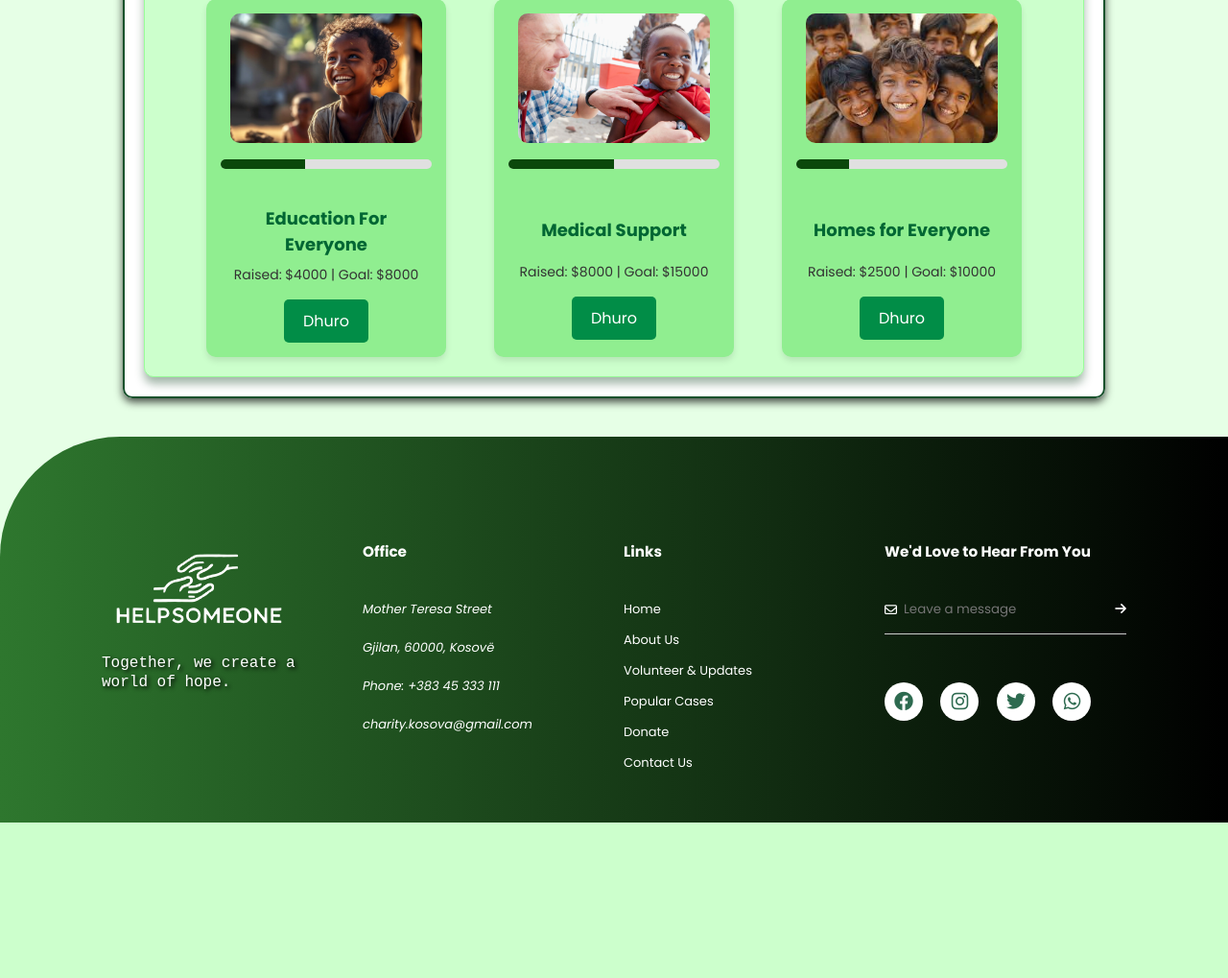
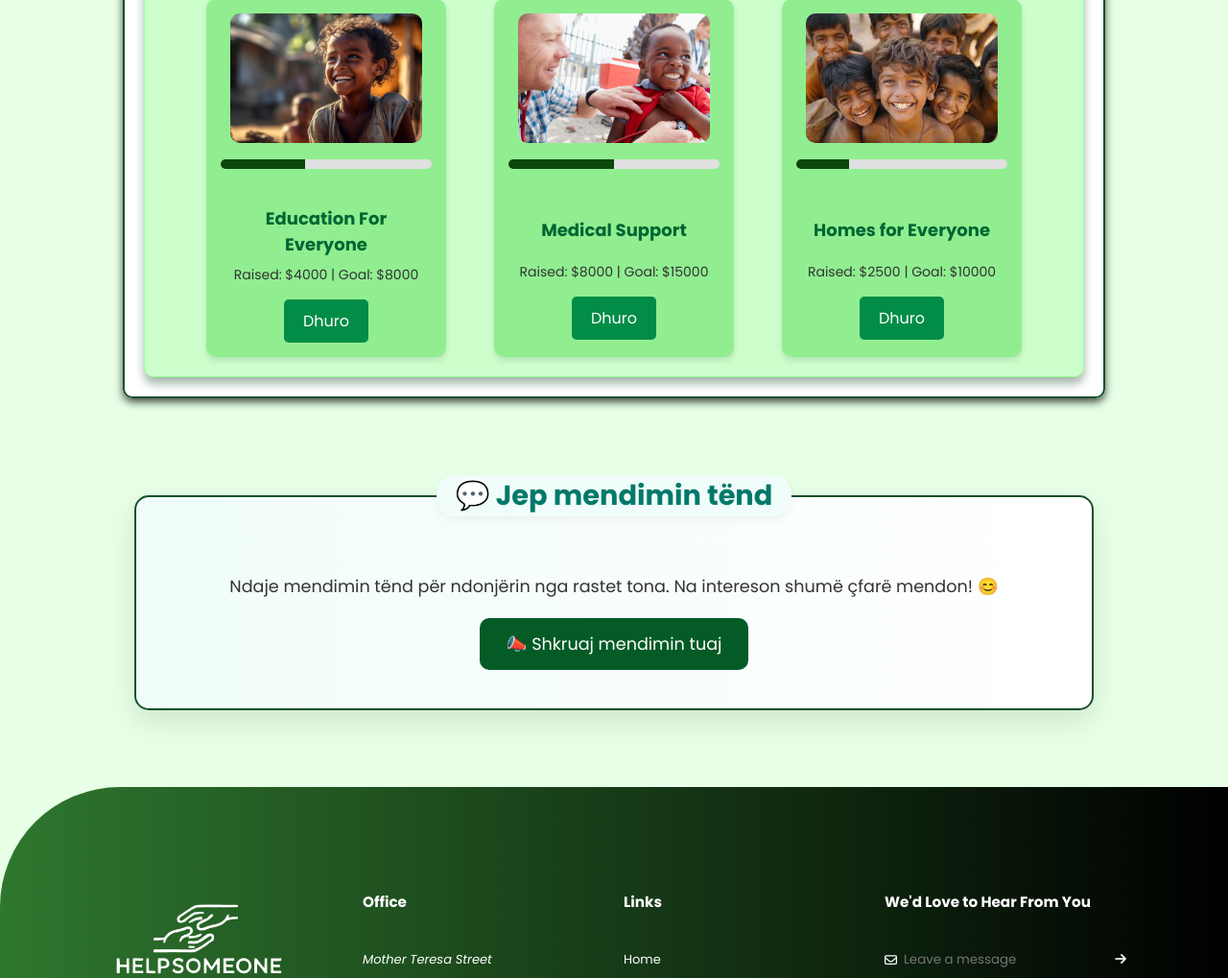
Before and after one commit to elejerlija/UEB25_Gr6, a PHP site: page /popular.php in a window 1280 px wide. Shown: the part 1778-2797 px from the top of the page at 96% size. Before the commit the page ends 2635 px from the top, so only its background shows below. Run offline with PHP 8.4, Linux system fonts and the light colour scheme.

Commit message:
Krijimi I Comment Section ne Popular Cases dhe Perdorimi i RegEx

```diff
--- a/popular.php
+++ b/popular.php
@@ -56,6 +56,32 @@ $cases = [
 ];
 ?>
 
+<?php
+session_start();
+$success = "";
+$error = "";
+
+if (isset($_POST['submit-general-comment'])) {
+    $name = trim($_POST['name']);
+    $surname = trim($_POST['surname']);
+    $email = trim($_POST['email']);
+    $comment = trim($_POST['comment']);
+    $selected_case = trim($_POST['selected_case']);
+
+    if (!preg_match("/^[a-zA-Z\s]+$/", $name)) {
+        $error = "Emri duhet të përmbajë vetëm shkronja.";
+    } elseif (!preg_match("/^[a-zA-Z\s]+$/", $surname)) {
+        $error = "Mbiemri duhet të përmbajë vetëm shkronja.";
+    } elseif (strlen($comment) < 5) {
+        $error = "Komenti është shumë i shkurtër.";
+    } else {
+        $success = "Faleminderit për mendimin tuaj për rastin: $selected_case!";
+    }
+}
+?>
+
+
+
 
 <!DOCTYPE html>
 <html lang="en">
@@ -81,7 +107,129 @@ $cases = [
         a.visited {
             color: rgb(9, 161, 148);
         }
-    </style>
+
+.comment-fieldset {
+  border: 4px solidrgb(17, 105, 61);
+  border-radius: 15px;
+  padding: 40px;
+  margin: 80px auto;
+  max-width: 1000px;
+  background: linear-gradient(to right, #f0fdfa, #ffffff);
+  box-shadow: 0 12px 30px rgba(0,0,0,0.1);
+  position: relative;
+  text-align: center;
+}
+
+.comment-fieldset legend {
+  font-size: 1.8em;
+  font-weight: bold;
+  color: #00796b;
+  padding: 0 20px;
+  background-color: #f0fdfa;
+  border: 2px dashedrgb(16, 92, 37);
+  border-radius: 20px;
+  box-shadow: 0 4px 10px rgba(0,0,0,0.05);
+}
+
+.comment-intro {
+  font-size: 1.1em;
+  color: #333;
+  margin: 20px 0;
+}
+
+.toggle-comment-form {
+  background-color:rgb(5, 91, 38);
+  color: white;
+  padding: 14px 28px;
+  font-size: 1.1em;
+  border: none;
+  border-radius: 10px;
+  cursor: pointer;
+  transition: background 0.3s ease;
+}
+
+.toggle-comment-form:hover {
+  background-color: #00897b;
+}
+
+.public-comment-form {
+  margin-top: 30px;
+  display: none;
+  animation: fadeIn 0.4s ease forwards;
+}
+
+.public-comment-form.visible {
+  display: block;
+}
+
+@keyframes fadeIn {
+  from { opacity: 0; transform: translateY(15px); }
+  to { opacity: 1; transform: translateY(0); }
+}
+
+.public-comment-form form {
+  display: flex;
+  flex-direction: column;
+  align-items: center;
+  gap: 16px;
+  margin-top: 20px;
+}
+
+.public-comment-form .form-group {
+  display: flex;
+  gap: 10px;
+  flex-wrap: wrap;
+  width: 100%;
+  justify-content: center;
+}
+
+.public-comment-form input,
+.public-comment-form textarea,
+.public-comment-form select {
+  width: 80%;
+  max-width: 550px;
+  padding: 12px;
+  font-size: 1em;
+  border: 1px solid #ccc;
+  border-radius: 8px;
+  transition: border 0.2s ease;
+}
+
+.public-comment-form input:focus,
+.public-comment-form textarea:focus,
+.public-comment-form select:focus {
+  border-color:rgb(12, 92, 51);
+  outline: none;
+}
+
+.public-comment-form button[type="submit"] {
+  background-color:rgb(22, 90, 32);
+  color: white;
+  padding: 12px 35px;
+  font-size: 1em;
+  border: none;
+  border-radius: 10px;
+  cursor: pointer;
+  transition: background 0.3s ease;
+}
+
+.public-comment-form button[type="submit"]:hover {
+  background-color: #004d40;
+}
+
+.message {
+  font-weight: bold;
+  margin-bottom: 10px;
+  font-size: 1em;
+}
+.message.error {
+  color: #d63031;
+}
+.message.success {
+  color: #2ecc71;
+}
+</style>
+
 
 
 </head>
@@ -311,7 +459,8 @@ $cases = [
 
         </div>
 
-        <div id="modal-overlay"></div>
+<!-- Overlay -->
+<div id="modal-overlay"></div>
 
 
         <div id="modal4" class="modal">
@@ -396,6 +545,46 @@ $cases = [
             <a href="#" class="close-btn">Close</a>
         </div>
     </fieldset>
+
+<!-- SEKSIONI PËR KOMENTE PËRGJITHSHME (i veçantë me fieldset) -->
+<fieldset class="comment-fieldset">
+  <legend>💬 Jep mendimin tënd</legend>
+
+  <p class="comment-intro">
+    Ndaje mendimin tënd për ndonjërin nga rastet tona. Na intereson shumë çfarë mendon! 😊
+  </p>
+
+  <button onclick="togglePublicCommentForm()" class="toggle-comment-form">📣 Shkruaj mendimin tuaj</button>
+
+  <div id="public-comment-form" class="public-comment-form">
+    <?php if (!empty($error)) echo "<p class='message error'>$error</p>"; ?>
+    <?php if (!empty($success)) echo "<p class='message success'>$success</p>"; ?>
+
+    <form method="post" action="">
+      <div class="form-group">
+        <input type="text" name="name" placeholder="Emri" required>
+        <input type="text" name="surname" placeholder="Mbiemri" required>
+      </div>
+
+      <input type="email" name="email" placeholder="Email (opsional)">
+
+      <select name="selected_case" required>
+        <option value="">Zgjedh një rast...</option>
+        <option value="Help us to Send Food">Help us to Send Food</option>
+        <option value="Clothes For Everyone">Clothes For Everyone</option>
+        <option value="Water For All Children">Water For All Children</option>
+        <option value="Education For Everyone">Education For Everyone</option>
+        <option value="Medical Support">Medical Support</option>
+        <option value="Homes for Everyone">Homes for Everyone</option>
+      </select>
+
+      <textarea name="comment" rows="5" placeholder="Shkruani mendimin tuaj këtu..." required></textarea>
+
+      <button type="submit" name="submit-general-comment">💾 Dergo mendimin</button>
+    </form>
+  </div>
+</fieldset>
+
     <footer>
         <div class="row">
             <div class="col">
@@ -460,6 +649,7 @@ $cases = [
 
     </fieldset>
 
+
     <script>
 
         $('a[href^="#modal"]').on('click', function (event) {
@@ -513,14 +703,18 @@ $cases = [
         animateNumber('volunteers', 250);
         animateNumber('projects', 45);
 
-    </script>
-
-
-
 
     </script>
 
 
+    <script>
+    function togglePublicCommentForm() {
+    const form = document.getElementById("public-comment-form");
+    form.scrollIntoView({ behavior: "smooth" });
+    form.classList.toggle("visible");
+    }
+    </script>
+
 </body>
 
 </html>
```
Also changed, not shown: popular.css (line endings or trailing spaces).
